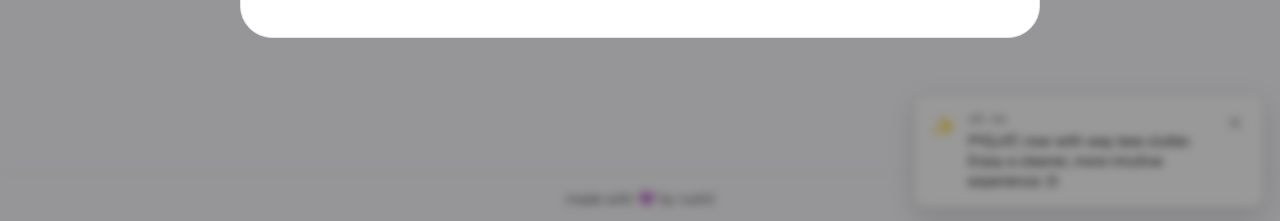
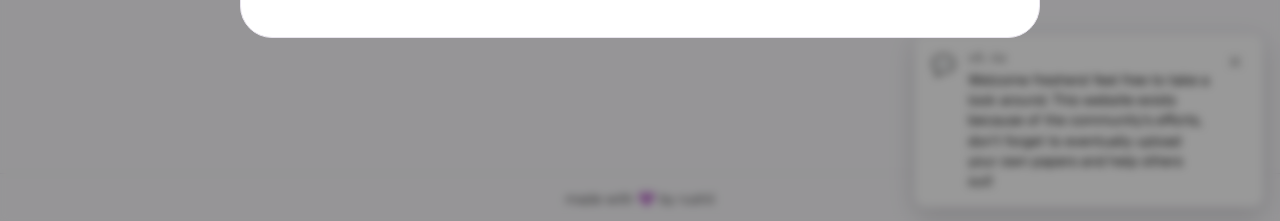
Before and after one commit to rushilkoul/pyqjiit, a React (Vite) app: page / in a window 1280 px wide. Shown: the part 576-797 px from the top of the page. Built offline with nearby package versions, Linux system fonts and the light colour scheme; no server answers; the database is empty.

Commit message:
updated devmsg for freshies yay

```diff
--- /dev/null
+++ b/pnpm-workspace.yaml
@@ -0,0 +1,3 @@
+allowBuilds:
+  core-js: false
+  esbuild: false
--- a/src/components/DeveloperMessage.jsx
+++ b/src/components/DeveloperMessage.jsx
@@ -5,8 +5,8 @@ const STORAGE_KEY = `dev-message-dismissed-${CURRENT_VERSION}`;
 
 const MESSAGE_CONFIG = {
   version: CURRENT_VERSION,
-  message: "PYQJIIT, now with way less clutter. Enjoy a cleaner, more intuitive experience :D",
-  type: "feature"
+  message: "Welcome freshers! feel free to take a look around. This website exists because of the community's efforts, don't forget to eventually upload your own papers and help others out!",
+  // type: "feature"
 };
 
 export default function DeveloperMessage() {
```
Also changed, not shown: 1 other file (tests, documents, lock files or other folders).
